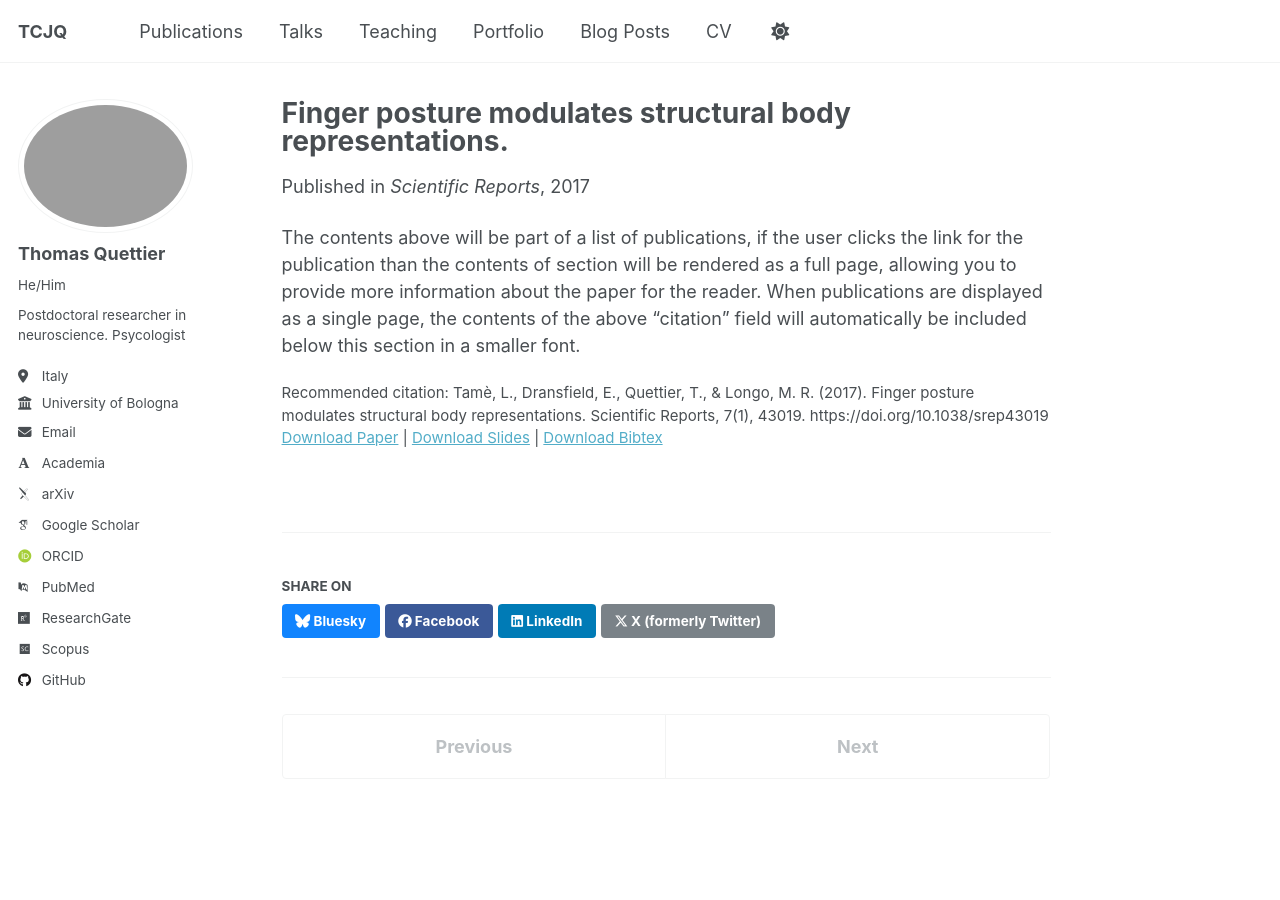
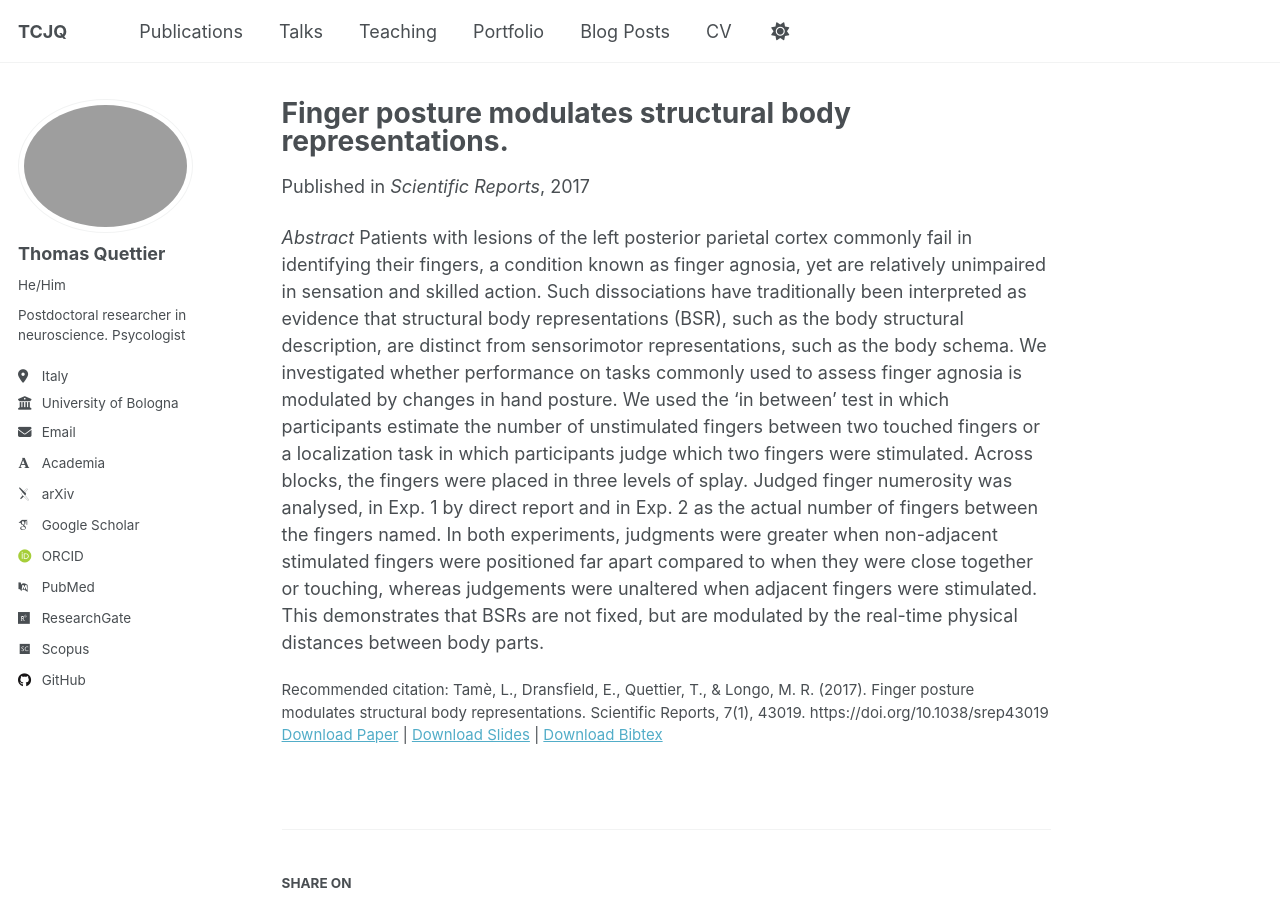
Before and after one commit to Merluin/tcjq.github.io, a Jekyll site: the page built from _publications/2017-02-22-paper-title-number-1.md, in a window 1280 px wide and 900 px high. Built offline with Jekyll 4.4.1, drawn with Linux system fonts in a browser that asks for light colours; some web fonts are replaced; a script that is not in the unit is left out.

Commit message:
Update 2017-02-22-paper-title-number-1.md

```diff
--- a/_publications/2017-02-22-paper-title-number-1.md
+++ b/_publications/2017-02-22-paper-title-number-1.md
@@ -3,8 +3,7 @@ title: "Finger posture modulates structural body representations."
 collection: publications
 category: manuscripts
 permalink: /publication/2017-02-22-paper-title-number-1
-excerpt: 'Can changing your hand posture alter how your brain maps your own fingers?
-This study challenges the traditional view that structural body representations (BSRs) are static and distinct from sensorimotor processes. We found that participants’ ability to judge which fingers were touched — a task used to assess finger agnosia — was significantly influenced by how far apart their fingers were physically spread. These findings suggest that BSRs are flexible and shaped by current body posture. As co-author, I was responsible for the data collection and contributed to uncovering this core result: our internal body map adapts in real time to physical configuration.'
+excerpt: 'Can changing your hand posture alter how your brain maps your own fingers?'
 date: 2017-02-22
 venue: 'Scientific Reports'
 slidesurl: 'http://merluin.github.io/files/slides1.pdf'
@@ -13,4 +12,5 @@ bibtexurl: 'http://merluin.github.io/files/bibtex1.bib'
 citation: 'Tamè, L., Dransfield, E., Quettier, T., & Longo, M. R. (2017). Finger posture modulates structural body representations. Scientific Reports, 7(1), 43019.
 https://doi.org/10.1038/srep43019'
 ---
-The contents above will be part of a list of publications, if the user clicks the link for the publication than the contents of section will be rendered as a full page, allowing you to provide more information about the paper for the reader. When publications are displayed as a single page, the contents of the above "citation" field will automatically be included below this section in a smaller font.
+*Abstract*
+Patients with lesions of the left posterior parietal cortex commonly fail in identifying their fingers, a condition known as finger agnosia, yet are relatively unimpaired in sensation and skilled action. Such dissociations have traditionally been interpreted as evidence that structural body representations (BSR), such as the body structural description, are distinct from sensorimotor representations, such as the body schema. We investigated whether performance on tasks commonly used to assess finger agnosia is modulated by changes in hand posture. We used the ‘in between’ test in which participants estimate the number of unstimulated fingers between two touched fingers or a localization task in which participants judge which two fingers were stimulated. Across blocks, the fingers were placed in three levels of splay. Judged finger numerosity was analysed, in Exp. 1 by direct report and in Exp. 2 as the actual number of fingers between the fingers named. In both experiments, judgments were greater when non-adjacent stimulated fingers were positioned far apart compared to when they were close together or touching, whereas judgements were unaltered when adjacent fingers were stimulated. This demonstrates that BSRs are not fixed, but are modulated by the real-time physical distances between body parts.
```
